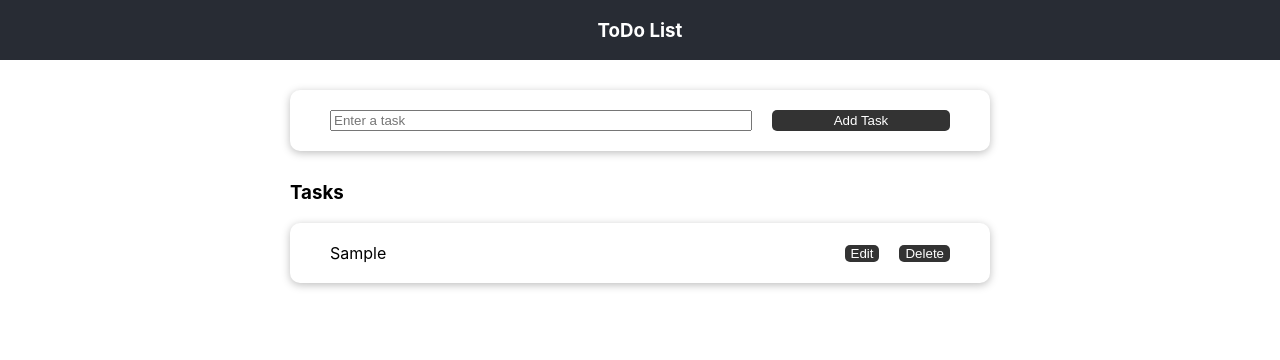
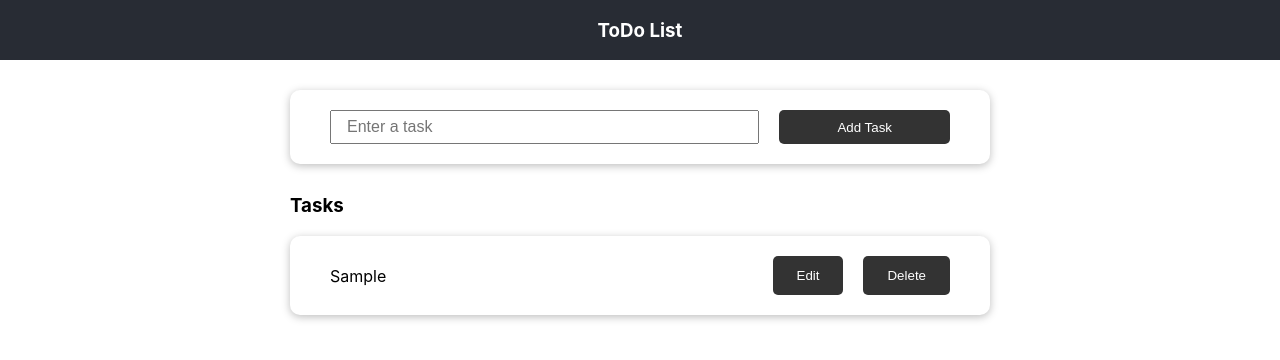
Before and after one commit to CalmranSyed/Todo-App, a React (Create React App) app: page / in a window 1280 px wide. Both pictures are taken after typing "Sample" into the empty fields and a click on the button "Add Task". Shown: the top 360 px of the page. Built offline with nearby package versions, Linux system fonts and the light colour scheme.

Commit message:
Added CSS for buttons and input fields

```diff
--- a/src/App.js
+++ b/src/App.js
@@ -1,4 +1,4 @@
-import React, { useState } from "react";
+import React, { useEffect, useState } from "react";
 import "./App.css";
 import TodoForm from "./components/ToDos/TodoForm";
 import TodoList from "./components/ToDos/TodoList";
--- a/src/components/ToDos/TodoForm.js
+++ b/src/components/ToDos/TodoForm.js
@@ -1,4 +1,4 @@
-import React, { useState, useRef } from "react";
+import React, { useState, useRef, Fragment } from "react";
 import Button from "../UI/Button";
 import Card from "../UI/Card";
 import classes from "./TodoForm.module.css";
@@ -18,16 +18,21 @@ const TodoForm = (props) => {
 
     // Check for empty inputs
     if (todoInputRef.current.value.trim().length !== 0) {
+      setIsValid(true);
       props.onSaveTodoTask(todoInputRef.current.value);
       // two way binding to clear thr input field
       setTodo("");
       return;
     }
-    console.log("invalid input");
+
+    setIsValid(false);
     setTodo("");
   };
 
+  var message = <p className={classes["error-message"]}>Please add a task</p>;
+
   return (
+    <Fragment>
       <Card className={classes["form-wrap"]}>
         <form onSubmit={formSubmitHandler} className={classes["todo-form"]}>
           <input
@@ -40,6 +45,7 @@ const TodoForm = (props) => {
           <Button type="submit">Add Task</Button>
         </form>
       </Card>
+    </Fragment>
   );
 };
 
--- a/src/components/ToDos/TodoForm.module.css
+++ b/src/components/ToDos/TodoForm.module.css
@@ -9,6 +9,9 @@
 
 .form-wrap form input {
   flex-basis: 70%;
+  line-height: 30px;
+  padding: 0 15px;
+  font-size: 16px;
 }
 
 .form-wrap form input:focus {
--- a/src/components/ToDos/TodoItem.js
+++ b/src/components/ToDos/TodoItem.js
@@ -13,10 +13,9 @@ const TodoItem = (props) => {
   const editTodoHandler = () => {
     if (editMode === false) {
       setEditMode(true);
-
       return;
     }
-
+    console.log(localStorage.getItem("savedTodos"));
     setEditMode(false);
   };
 
@@ -26,14 +25,15 @@ const TodoItem = (props) => {
   };
 
   const todoTitleChangeHandler = (event) => {
-    setUpdatedTodo(event.target.value);
+    setUpdatedTodo(todoEditRef.current.value);
   };
 
-  let titleContent = <span>{updatedTodo ? updatedTodo : props.title}</span>;
+  let titleContent = <span>{updatedTodo}</span>;
 
   if (editMode) {
     titleContent = (
       <input
+        className={classes["edit-input"]}
         type="text"
         value={updatedTodo}
         onChange={todoTitleChangeHandler}
@@ -43,20 +43,19 @@ const TodoItem = (props) => {
   }
 
   // ref for input field for updating task
-  const updateTodoRef = useRef();
 
   return (
     <Card className={`${classes["todo-task"]}`}>
       {titleContent}
       <div className={classes["actions-wrap"]}>
         <Button
-          className="edit-task"
+          className={classes["edit-task"]}
           onClick={editTodoHandler}
           disabled={editMode}
         >
           Edit
         </Button>
-        <Button className="delete-task" onClick={deleteTaskHandler}>
+        <Button className={classes["delete-task"]} onClick={deleteTaskHandler}>
           Delete
         </Button>
       </div>
--- a/src/components/ToDos/TodoItem.module.css
+++ b/src/components/ToDos/TodoItem.module.css
@@ -5,8 +5,18 @@
   gap: 20px;
 }
 
+.actions-wrap button {
+  padding: 12px 24px;
+}
+
 .todo-task {
   display: flex;
   align-items: center;
   justify-content: space-between;
 }
+
+.edit-input {
+  height: 30px;
+  padding: 0 15px;
+  font-size: 16px;
+}
```
Lines whose indentation alone changed are shown as unchanged.
